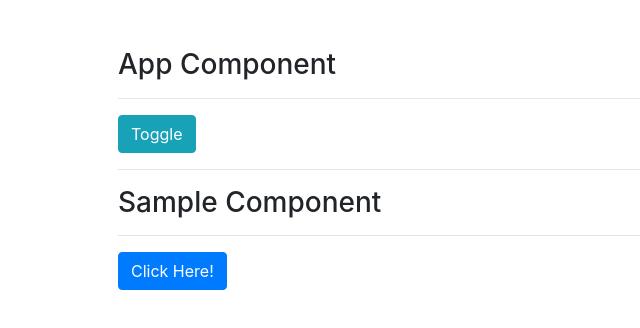
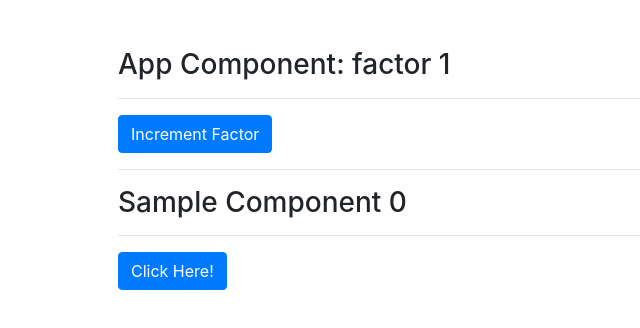
Before and after one commit to vivekanandpv/sg-react-day1, a React (Create React App) app: page / in a window 1280 px wide. Shown: the top 328 px of the page, without its empty margins (0-640 px from the left). Built offline with nearby package versions, Linux system fonts and the light colour scheme.

Commit message:
setCounter with capture

```diff
--- a/src/App.jsx
+++ b/src/App.jsx
@@ -2,17 +2,20 @@ import React, { useState, useEffect } from 'react';
 import Sample from './components/Sample';
 
 const App = (props) => {
-  const [flag, setFlag] = useState(true);
+  const [factor, setFactor] = useState(1);
   return (
     <>
       <div className='container p-5'>
-        <h3>App Component</h3>
+        <h3>App Component: factor {factor}</h3>
         <hr />
-        <button className='btn btn-info mr-4' onClick={() => setFlag(!flag)}>
-          Toggle
+        <button
+          className='btn btn-primary'
+          onClick={() => setFactor(factor + 1)}
+        >
+          Increment Factor
         </button>
         <hr />
-        {flag && <Sample />}
+        <Sample factor={factor} />
       </div>
     </>
   );
--- a/src/components/Sample.jsx
+++ b/src/components/Sample.jsx
@@ -1,21 +1,20 @@
-import React, { useEffect } from 'react';
+import React, { useEffect, useState } from 'react';
 
 const Sample = (props) => {
-  useEffect(() => {
-    console.log('useEffect : Mounting : Sample');
-    return () => {
-      console.log('useEffect : Unmounting : Sample');
-    };
-  }, []);
+  const [counter, setCounter] = useState(0);
+
+  const increment = () => {
+    setCounter((previousState) => {
+      console.log('previous counter', previousState, 'props', props);
+      return previousState + props.factor;
+    });
+  };
 
   return (
     <>
-      <h3>Sample Component {props.i}</h3>
+      <h3>Sample Component {counter}</h3>
       <hr />
-      <button
-        className='btn btn-primary'
-        onClick={() => props.foo('Good afternoon')}
-      >
+      <button className='btn btn-primary' onClick={increment}>
         Click Here!
       </button>
     </>
```
